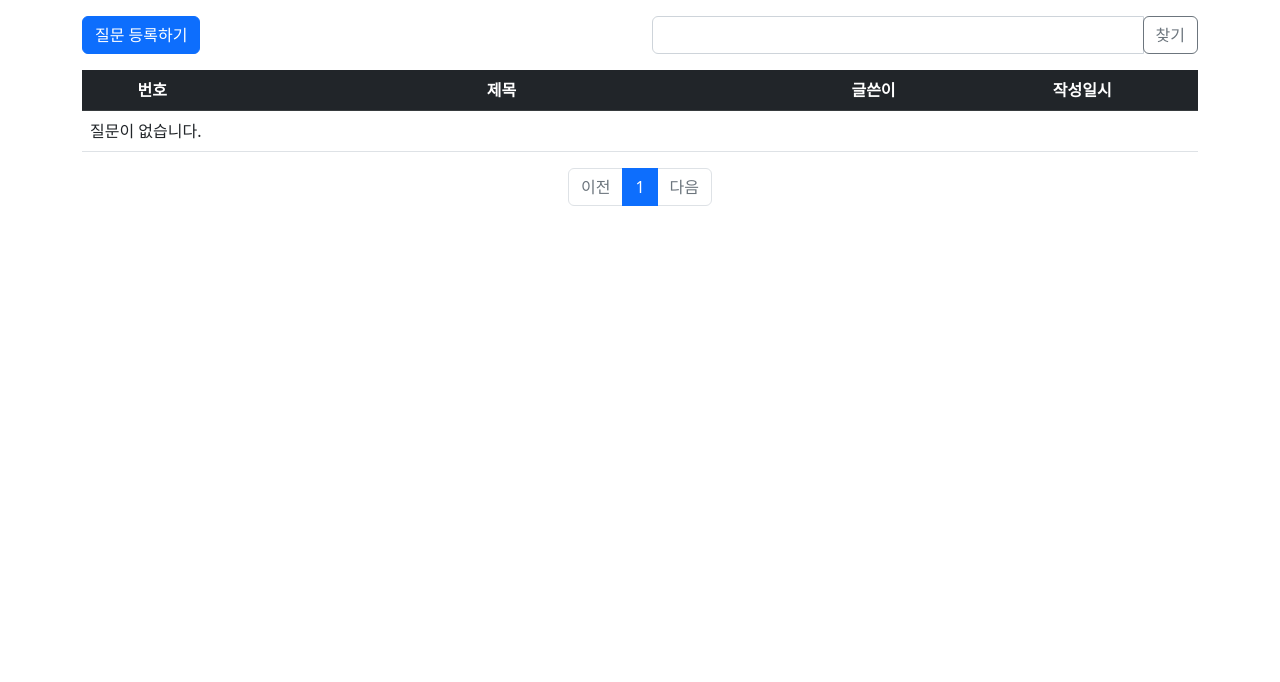
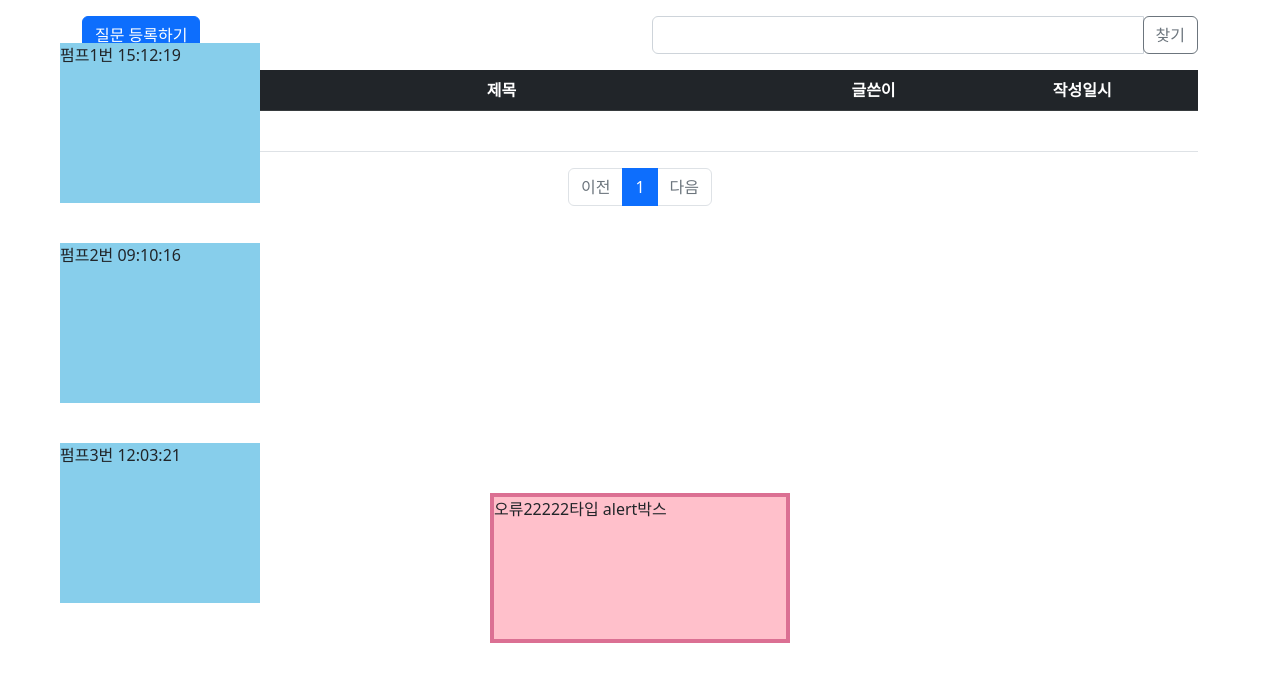
Before and after one commit to hihisohi/pybo_django, a Django app: page / in a window 1280 px wide. Shown: the part 57-739 px from the top of the page. Run offline with Django 4.2, Linux system fonts and the light colour scheme; data that the repository does not hold is empty; some libraries are stand-ins or nearby versions.

Commit message:
파이보 기본 구현 완료

```diff
--- a/static/css/style.css
+++ b/static/css/style.css
@@ -0,0 +1,32 @@
+.pump-controlbox {
+  position: fixed;
+  width: 200px;
+  height: 160px;
+  background: skyblue;
+}
+
+.pump-controlbox.box1 {
+  top: 100px;
+  left: 60px;
+}
+
+.pump-controlbox.box2 {
+  top: 300px;
+  left: 60px;
+}
+
+.pump-controlbox.box3 {
+  top: 500px;
+  left: 60px;
+}
+
+.alertbox {
+  position: fixed;
+  left: calc(50% - 150px);
+  bottom: 100px;
+  width: 300px;
+  height: 150px;
+  background: pink;
+  border: 4px solid palevioletred;
+  z-index: 1000;
+}
--- /dev/null
+++ b/static/js/components/alert-box.js
@@ -0,0 +1,49 @@
+export class AlertBox {
+  constructor(target, type) {
+    this.target = target;
+    this.type = type;
+    this.alertBoxId = 'alertbox-' + Math.random().toString(16).substring(2, 10);
+
+    const alertBoxDiv = document.createElement('div');
+    alertBoxDiv.classList.add('alertbox');
+    alertBoxDiv.id = this.alertBoxId;
+    alertBoxDiv.innerText = type + '타입 alert박스';
+
+    this.target.append(alertBoxDiv);
+
+    this._draggable(alertBoxDiv);
+  }
+
+  _draggable(element) {
+    let initX = 0,
+      initY = 0,
+      movedX = 0,
+      movedY = 0;
+
+    element.onmousedown = dragMouseDown;
+
+    function dragMouseDown(e) {
+      e.preventDefault();
+      initX = e.clientX;
+      initY = e.clientY;
+      document.onmouseup = closeDragElement;
+      document.onmousemove = elementDrag;
+    }
+
+    function elementDrag(e) {
+      e.preventDefault();
+      movedX = initX - e.clientX;
+      movedY = initY - e.clientY;
+      initX = e.clientX;
+      initY = e.clientY;
+
+      element.style.top = element.offsetTop - movedY + 'px';
+      element.style.left = element.offsetLeft - movedX + 'px';
+    }
+
+    function closeDragElement() {
+      document.onmouseup = null;
+      document.onmousemove = null;
+    }
+  }
+}
--- /dev/null
+++ b/static/js/components/pump-control-box.js
@@ -0,0 +1,14 @@
+export class PumpControlBox {
+  constructor(target, pumpId, runtime) {
+    this.target = target;
+    this.pumpId = pumpId;
+    this.controlboxId = 'controlbox-' + Math.random().toString(16).substring(2, 10);
+
+    const cntrlBoxDiv = document.createElement('div');
+    cntrlBoxDiv.classList.add('pump-controlbox', `box${pumpId}`);
+    cntrlBoxDiv.id = this.controlboxId;
+    cntrlBoxDiv.innerText = '펌프' + pumpId + '번 ' + runtime;
+
+    this.target.append(cntrlBoxDiv);
+  }
+}
--- /dev/null
+++ b/static/js/components/search-dropdown.js
@@ -0,0 +1,3 @@
+class SearchableDropdown {
+  constructor(target, options) {}
+}
--- a/templates/pybo/question_list.html
+++ b/templates/pybo/question_list.html
@@ -1,5 +1,6 @@
 {% extends 'base.html' %}
 {% load pybo_filter %}
+{% load static %}
 {% block content %}
 <div class="container my-3">
     <div class="row my-3">
@@ -93,6 +94,9 @@
     </ul>
     <!-- 페이징처리 끝 -->
 </div>
+<div id="pump-control-container"></div>
+<div id="alert-container"></div>
+
 <form id="searchForm" method="get" action="{% url 'index' %}">
     <input type="hidden" id="kw" name="kw" value="{{ kw|default_if_none:'' }}">
     <input type="hidden" id="page" name="page" value="{{ page }}">
@@ -101,7 +105,10 @@
 
 <!-- Script -->
 {% block script %}
-<script type='text/javascript'>
+<script type='module'>
+    import { PumpControlBox } from "{% static 'js/components/pump-control-box.js' %}";
+    import { AlertBox } from "{% static 'js/components/alert-box.js' %}";
+
     const page_elements = document.getElementsByClassName("page-link");
     Array.from(page_elements).forEach(function(element) {
         element.addEventListener('click', function() {
@@ -115,5 +122,17 @@ btn_search.addEventListener('click', function() {
         document.getElementById('page').value = 1;  // 검색버튼을 클릭할 경우 1페이지부터 조회한다.
         document.getElementById('searchForm').submit();
     });
+
+    const pumpControlCnt = document.getElementById('pump-control-container');
+    const alertCnt = document.getElementById('alert-container');
+
+    const pump1 = new PumpControlBox(pumpControlCnt, 1, '15:12:19');
+    const pump2 = new PumpControlBox(pumpControlCnt, 2, '09:10:16');
+    const pump3 = new PumpControlBox(pumpControlCnt, 3, '12:03:21');
+
+    const alert1 = new AlertBox(alertCnt, '오류');
+    const alert2 = new AlertBox(alertCnt, '오류22222');
+
 </script>
+
 {% endblock %}
```
Lines whose indentation alone changed are shown as unchanged.
